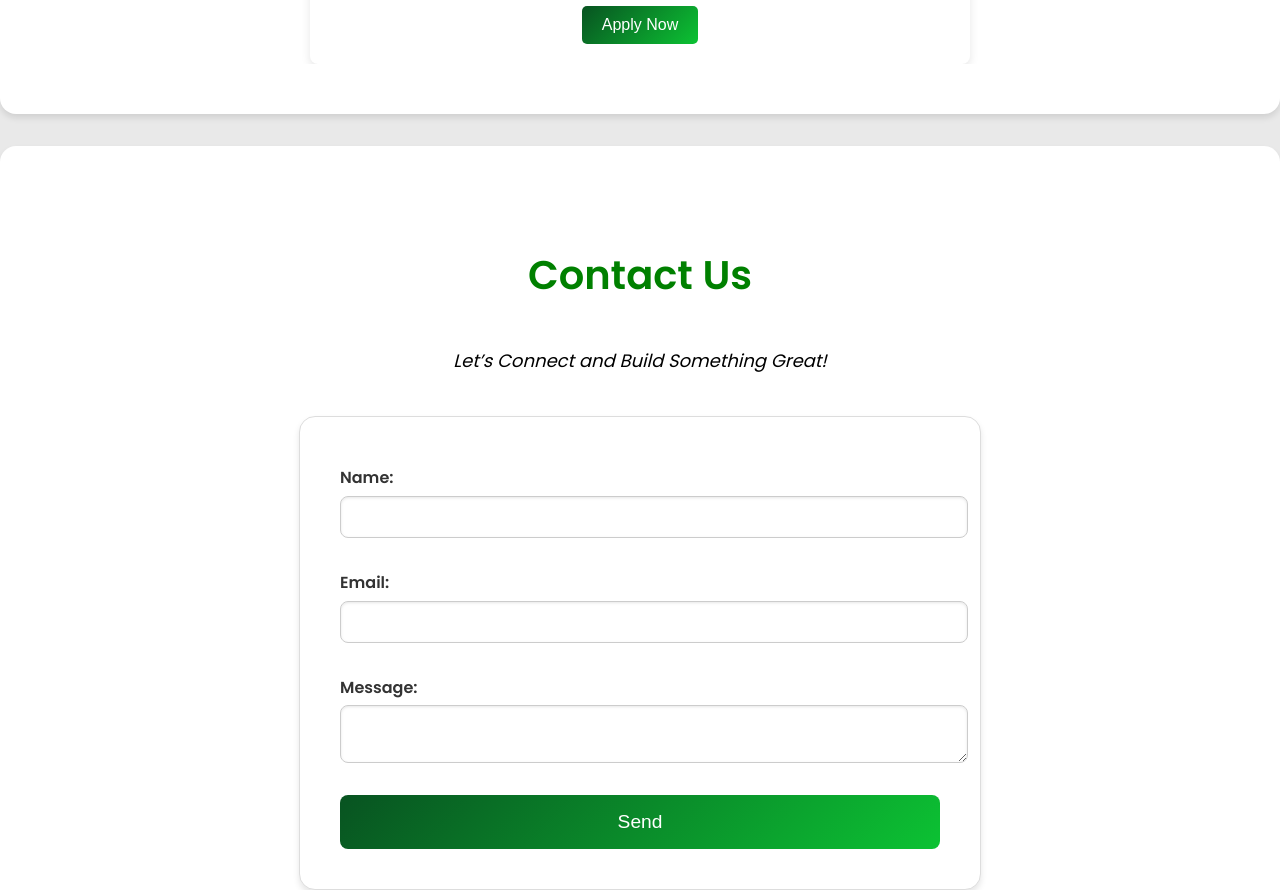
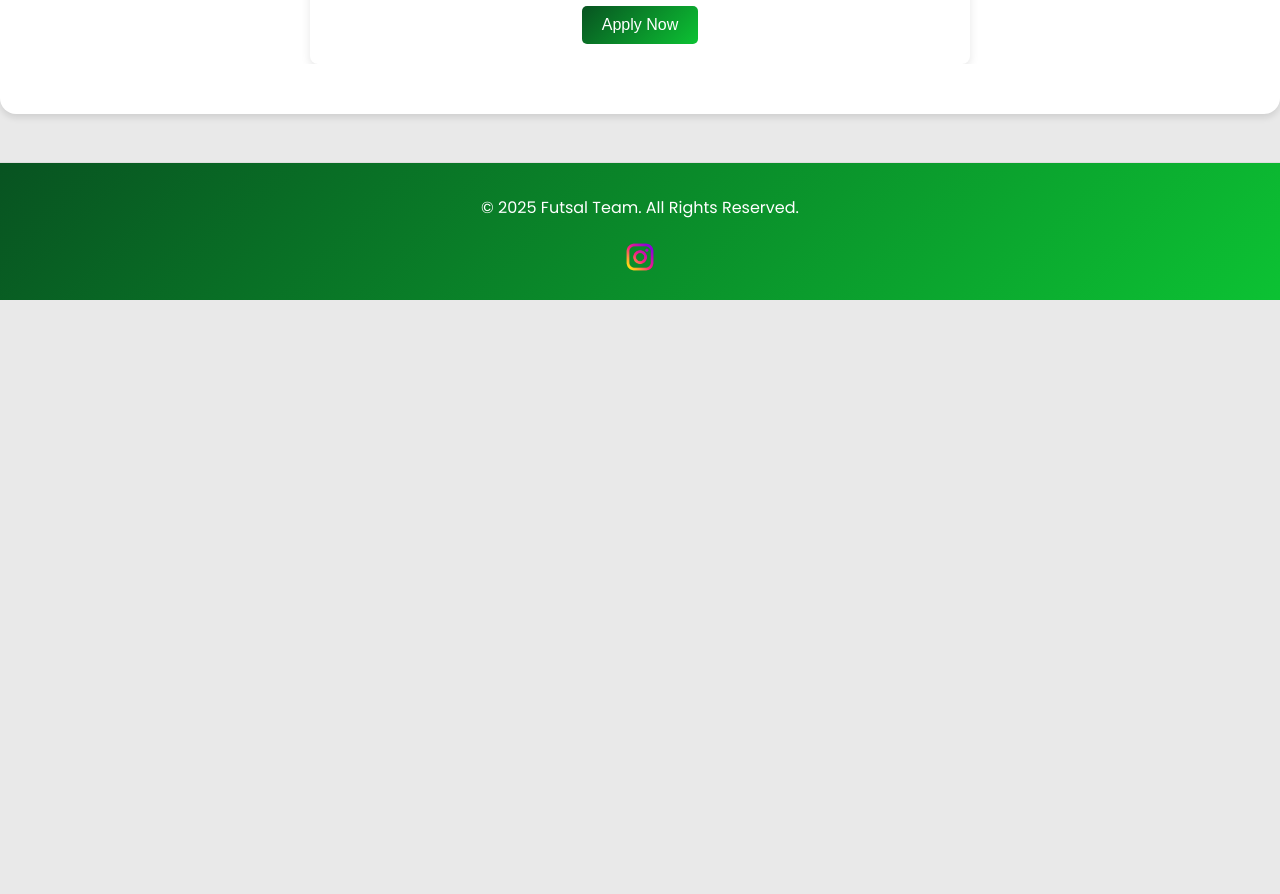
Before and after one commit to ZaryabSoomro/Rising-Fc, a plain HTML site: page index.html in a window 1280 px wide. Shown: the part 4681-5575 px from the top of the page. After the commit the page ends 4981 px from the top, so only its background shows below. Drawn offline with Linux system fonts and the light colour scheme.

Commit message:
removed contact form

```diff
--- a/index.html
+++ b/index.html
@@ -200,24 +200,6 @@
           </form>
         </div>
       </section>
-    <section id="contact" class="contact">
-        <div class="container">
-            <h2>Contact Us</h2>
-            <p class="tagline">Let’s Connect and Build Something Great!</p>
-            <form action="#" method="post">
-                <label for="name">Name:</label>
-                <input type="text" id="name" name="name" required>
-
-                <label for="email">Email:</label>
-                <input type="email" id="email" name="email" required>
-
-                <label for="message">Message:</label>
-                <textarea id="message" name="message" required></textarea>
-
-                <button type="submit">Send</button>
-            </form>
-        </div>
-    </section>
     <footer class="footer">
         <div class="container">
             <p>&copy; 2025 Futsal Team. All Rights Reserved.</p>
```
